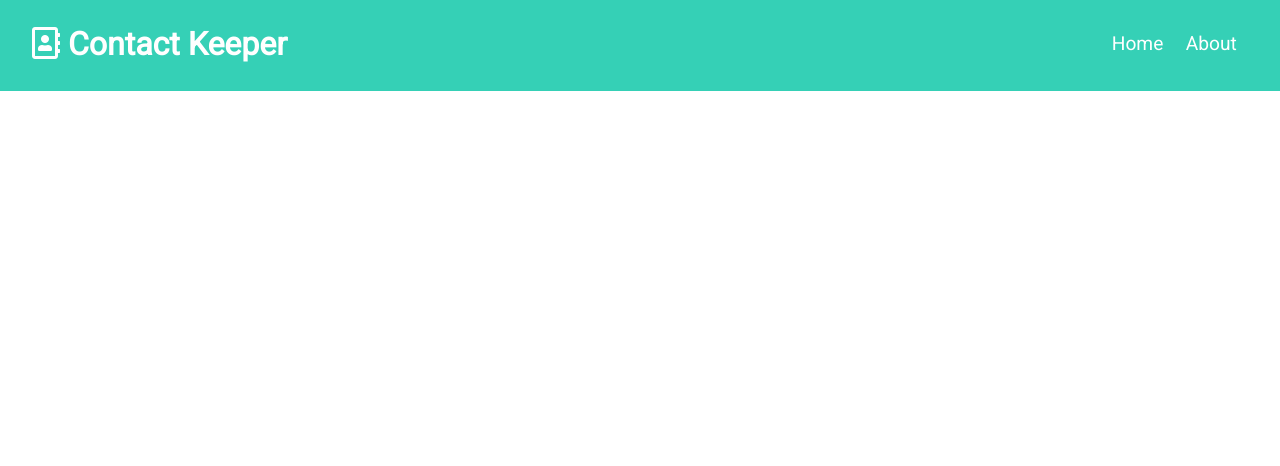
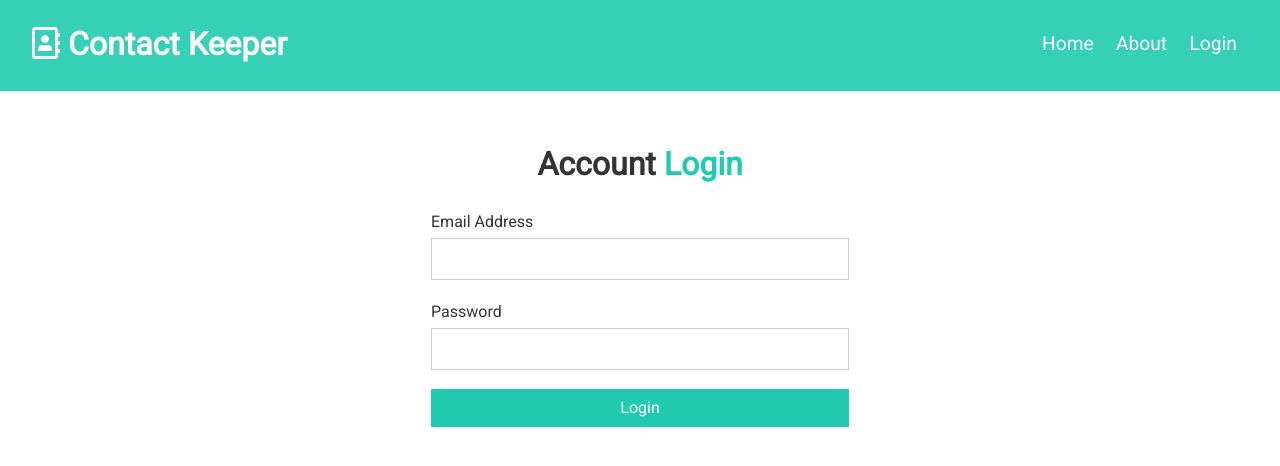
Before and after one commit to kingasadowska/ContactsApp, a React (Create React App) app in the folder client/: page /login in a window 1280 px wide. Shown: the top 466 px of the page. Built offline with nearby package versions, Linux system fonts and the light colour scheme.

Commit message:
Add login page

```diff
--- a/client/src/App.css
+++ b/client/src/App.css
@@ -331,10 +331,10 @@
 }
 
 .form-container {
-	max-width: 500px;
-	margin: 2rem auto;
+	max-width: 450px;
+	margin: 1rem auto;
 	overflow: hidden;
-	padding: 0 2rem;
+	padding: 0 1rem;
 }
 
 .form-container h1,
--- a/client/src/App.js
+++ b/client/src/App.js
@@ -4,6 +4,7 @@
 import Home from './components/views/Home/Home';
 import About from './components/views/About/About';
 import ContactState from './context/contact/ContactState';
+import Login from './components/auth/Login';
 import './App.css';
 
 const App = () => {
@@ -16,6 +17,7 @@
           <Switch>
             <Route exact path='/' component={Home} />
             <Route exact path='/about' component={About} />
+            <Route exact path='/login' component={Login} />
           </Switch>
         </div>
       </Fragment>
--- /dev/null
+++ b/client/src/components/auth/Login.js
@@ -0,0 +1,47 @@
+import React, { useState } from 'react';
+
+const Login = () => {
+  const [user, setUser] = useState({
+    email: '',
+    password: ''
+  });
+
+  const { email, password } = user;
+
+  const onChange = e => setUser({ ...user, [e.target.name]: e.target.value });
+
+  const onSubmit = e => {
+    e.preventDefault();
+    console.log('Log in!');
+  };
+
+  return (
+    <div className='form-container'>
+      <h1>
+        Account <span className='text-primary'>Login</span>
+      </h1>
+      <form onSubmit={onSubmit}>
+        <div className='form-group'>
+          <label htmlFor='email'>Email Address</label>
+          <input type='email' name='email' value={email} onChange={onChange} />
+        </div>
+        <div className='form-group'>
+          <label htmlFor='password'>Password</label>
+          <input
+            type='password'
+            name='password'
+            value={password}
+            onChange={onChange}
+          />
+        </div>
+        <input
+          type='submit'
+          value='Login'
+          className='btn btn-primary btn-block'
+        />
+      </form>
+    </div>
+  );
+};
+
+export default Login;
--- a/client/src/components/common/Navbar/Navbar.js
+++ b/client/src/components/common/Navbar/Navbar.js
@@ -16,6 +16,9 @@
         <li>
           <Link to='/about'>About</Link>
         </li>
+        <li>
+          <Link to='/login'>Login</Link>
+        </li>
       </ul>
     </div>
   );
```
